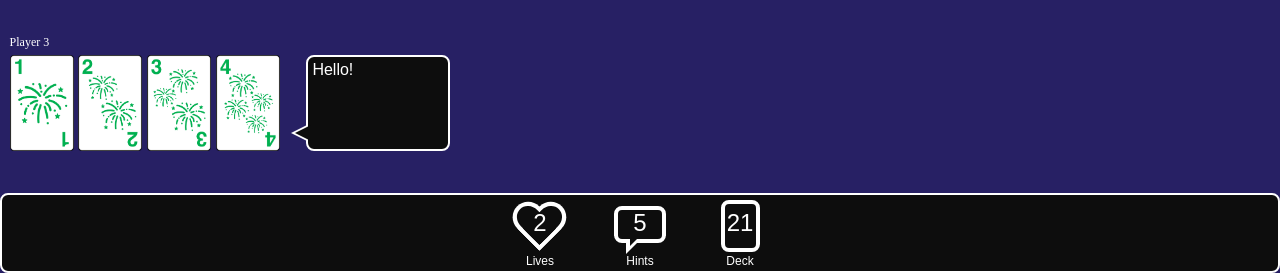
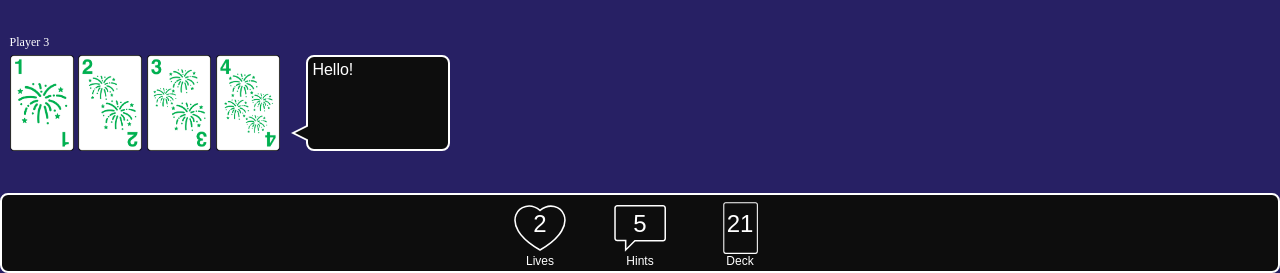
Before and after one commit to atyjeski/tyjeski, a Django app: page /hanabi/new in a window 1280 px wide. Shown: the part 527-800 px from the top of the page. Run offline with Django 3.2, Linux system fonts and the light colour scheme; some libraries are stand-ins or nearby versions.

Commit message:
change icons to svg

```diff
--- a/backend/hanabi/static/hanabi/css/interface-overhaul.css
+++ b/backend/hanabi/static/hanabi/css/interface-overhaul.css
@@ -242,140 +242,24 @@ html {
     text-align: center;
 }
 
+.icon__counter {
+    font-size: var(--fs-large);
+    width: 100%;
+    text-align: center;
+    padding-top: 15%;
+}
+
 .icon {
     height: var(--icon-size);
     width: var(--icon-size);
-    display: flex;
-    justify-content: center;
-    align-items: center;
+    background-size: contain;
+    background-position: center;
+    background-repeat: no-repeat;
 }
 
-.icon-counter {
-    z-index: 1;
-    font-size: var(--fs-large);
-    position: absolute;
-    width: 100%;
-    text-align: center;
-    margin-top: calc(var(--icon-bw) * 1.75);
-}
-
-/*
-~~~~~~~~~~~~~~~~~~~~~~~~~~~~~~~~~~~~~~~~
-    Shapes for Icons
-~~~~~~~~~~~~~~~~~~~~~~~~~~~~~~~~~~~~~~~~
-*/
-
-
-    /* deck */
-
-.deck-shape {
-    width: 75%;
-    height: 100%;
-    background-color: var(--clr-dark);
-    border: var(--icon-bw) solid var(--clr-light);
-    border-radius: var(--br);
-    margin-bottom: var(--margin);
-}
-
-    /* hints */
-
-.hint-shape {
-    --triangle-height: calc(var(--icon-size) * .25);
-
-    position: relative;
-    width: 100%;
-    height: 70%;
-    background-color: var(--clr-dark);
-    border: var(--icon-bw) solid var(--clr-light);
-    border-radius: var(--br);
-    margin-bottom: var(--triangle-height);
-    margin-top: 10%;
-}
-
-.hint-shape:before,
-.hint-shape:after {
-    content: '';
-    width: 0;
-    height: 0;
-    position: absolute;
-    border-top: calc(var(--triangle-height) * .5) solid transparent;
-    border-right: calc(var(--triangle-height)) solid transparent;
-    left: var(--br);
-}
-
-.hint-shape:before {
-    border-top: var(--triangle-height) solid var(--clr-light);
-    bottom: calc(var(--triangle-height) * -1 - var(--icon-bw) * .5);
-}
-
-.hint-shape:after {
-    border-top: var(--triangle-height) solid var(--clr-dark);
-    bottom: calc(var(--triangle-height) * -1 + var(--icon-bw) * 1.5);
-    left: calc(var(--br) + var(--icon-bw));
-}
-
-    /* heart */
-
-.heart-shape {
-    position: relative;
-    width: 60%;
-    height: 60%;
-    background-color: var(--clr-hints);
-}
-
-.heart-shape:before,
-.heart-shape:after {
-    content: '';
-    position: absolute;
-    left: 0;
-    bottom: 0;
-    z-index: 1;
-}
-
-.heart-shape:before {
-    width: 100%;
-    height: 150%;
-    border-top-left-radius: 75% 50%;
-    border-top-right-radius: 75% 50%;
-}
-
-.heart-shape:after {
-    width: 150%;
-    height: 100%;
-    border-top-right-radius: 50% 75%;
-    border-bottom-right-radius: 50% 75%;
-}
-
-.heart-shape__exterior,
-.heart-shape__exterior:before,
-.heart-shape__exterior:after {
-    background-color: var(--clr-light);
-}
-
-.heart-shape__exterior {
-    transform: rotate(-45deg);
-    padding: var(--icon-bw);
-}
-
-.heart-shape__interior,
-.heart-shape__interior:before,
-.heart-shape__interior:after {
-    background-color: var(--clr-dark);
-    z-index: 2;
-}
-
-.heart-shape__interior {
-    height: 100%;
-    width: 100%;
-}
-
-.heart-shape__interior:before {
-    height: calc(150% + var(--icon-bw));
-}
-
-.heart-shape__interior:after {
-    width: calc(150% + var(--icon-bw));
-}
+.heart-icon { background-image: url(/static/hanabi/img/heart.svg); }
+.hint-icon { background-image: url(/static/hanabi/img/hint.svg); }
+.deck-icon { background-image: url(/static/hanabi/img/deck.svg); }
 
 
 /*
--- a/backend/hanabi/templates/hanabi/interface-overhaul.html
+++ b/backend/hanabi/templates/hanabi/interface-overhaul.html
@@ -128,25 +128,20 @@
   <!-- FOOTER -->
   <div class="game-info">
     <div class="icon-wrapper">
-      <div class="icon-counter">2</div>
-      <div class="icon">
-        <div class="heart-shape heart-shape__exterior">
-          <div class="heart-shape heart-shape__interior"></div>
-        </div>
+      <div class="icon heart-icon">
+        <div class="icon__counter">2</div>
       </div>
       <div class="icon-label">Lives</div>
     </div>
     <div class="icon-wrapper">
-      <div class="icon-counter">5</div>
-      <div class="icon">
-        <div class="hint-shape"></div>
+      <div class="icon hint-icon">
+        <div class="icon__counter">5</div>
       </div>
       <div class="icon-label">Hints</div>
     </div>
     <div class="icon-wrapper">
-      <div class="icon-counter">21</div>
-      <div class="icon">
-        <div class="deck-shape"></div>
+      <div class="icon deck-icon">
+        <div class="icon__counter">21</div>
       </div>
       <div class="icon-label">Deck</div>
     </div>
```
Also changed, not shown: backend/hanabi/static/hanabi/img/deck.svg (added), backend/hanabi/static/hanabi/img/firework.svg (added), backend/hanabi/static/hanabi/img/heart.svg (added), backend/hanabi/static/hanabi/img/hint.svg (added).
